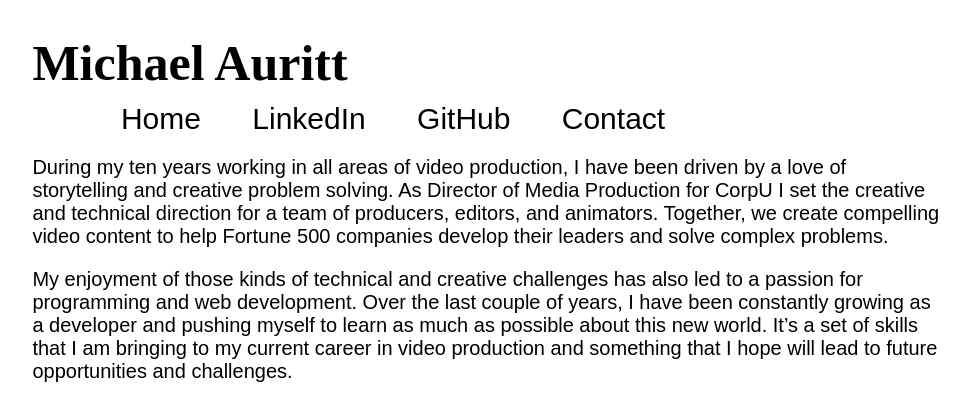
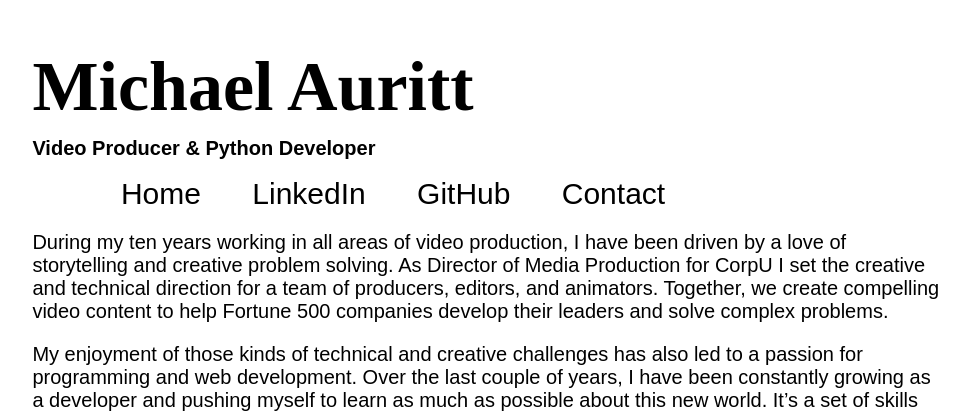
Before and after one commit to mauritt/mysite, a Django app: page / in a window 1280 px wide. Shown: the top 413 px of the page, without its empty margins (102-1071 px from the left). Run offline with Django 3.2, Linux system fonts and the light colour scheme; data that the repository does not hold is empty.

Commit message:
Added secondary heading

```diff
--- a/mysite/static/css/base.css
+++ b/mysite/static/css/base.css
@@ -43,8 +43,8 @@ header{
 header h1{
     text-align: left;
     font-family: serif;
-    font-size: 5em;
-    margin-bottom: .25%;
+    font-size: 7em;
+    margin-bottom: 1%;
 
 }
 
@@ -61,6 +61,11 @@ header li{
 
 }
 
+header h2{
+    font-size: 2em;
+    margin-top: 1%;
+
+}
 
 
 
--- a/mysite/templates/base.html
+++ b/mysite/templates/base.html
@@ -4,12 +4,13 @@
         {% load staticfiles %}
         <link rel="stylesheet" type="text/css" href="{% static "css/base.css" %}">
         <meta charset="UTF-8">
-        <title>{% block title %}My Site{% endblock %}</title>
+        <title>{% block title %}Michael Auritt{% endblock %}</title>
     </head>
     <body>
 
             <header>
                 <h1>Michael Auritt</h1>
+                <h2>Video Producer &amp; Python Developer</h2>
                 {% block header-nav %}
 
                 <nav>
```
